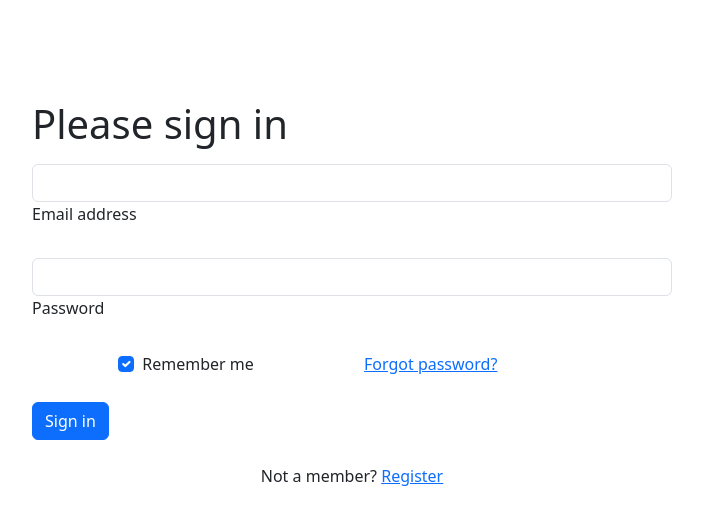
After one commit to Faton17/dita10, a PHP site: page /login.php in a window 1280 px wide. The commit adds this page. Shown: the top 525 px of the page, without its empty margins (288-991 px from the left). Run offline with PHP 8.4, Linux system fonts and the light colour scheme.

Commit message:
login and register

```diff
--- a/config.php
+++ b/config.php
@@ -3,7 +3,7 @@
 $user = "root";
 $pass = "";
 $server ="localhost";
-$dbname = "dita 7";
+$dbname = "db1";
 
 try{
 
--- /dev/null
+++ b/footer.php
@@ -0,0 +1,3 @@
+<script src="https://cdn.jsdelivr.net/npm/bootstrap@5.3.3/dist/js/bootstrap.min.js" integrity="sha384-0pUGZvbkm6XF6gxjEnlmuGrJXVbNuzT9qBBavbLwCsOGabYfZo0T0to5eqruptLy" crossorigin="anonymous"></script>
+</body>
+</html>
--- /dev/null
+++ b/header.php
@@ -0,0 +1,9 @@
+<!DOCTYPE html>
+<html lang="en">
+<head>
+    <meta charset="UTF-8">
+    <meta name="viewport" content="width=device-width, initial-scale=1.0">
+    <title>Document</title>
+    <link rel="stylesheet" href="https://cdn.jsdelivr.net/npm/bootstrap@5.3.3/dist/css/bootstrap.min.css" integrity="sha384-QWTKZyjpPEjISv5WaRU9OFeRpok6YctnYmDr5pNlyT2bRjXh0JMhjY6hW+ALEwIH" crossorigin="anonymous">
+</head>
+<body>
--- /dev/null
+++ b/login.php
@@ -0,0 +1,48 @@
+<?php include_once 'header.php'; ?>
+
+
+    <div class="w-50 mx-auto" style="padding-top: 100px">
+        <h1 class="mb-3">Please sign in</h1>
+        <form>
+        <!-- Email input -->
+        <div data-mdb-input-init class="form-outline mb-4">
+             <input type="email" id="form2Example1" class="form-control" />
+            <label class="form-label" for="form2Example1">Email address</label>
+        </div>
+
+        <!-- Password input -->
+        <div data-mdb-input-init class="form-outline mb-4">
+            <input type="password" id="form2Example2" class="form-control" />
+            <label class="form-label" for="form2Example2">Password</label>
+        </div>
+
+        <!-- 2 column grid layout for inline styling -->
+            <div class="row mb-4">
+            <div class="col d-flex justify-content-center">
+        <!-- Checkbox -->
+            <div class="form-check">
+            <input class="form-check-input" type="checkbox" value="" id="form2Example31" checked />
+            <label class="form-check-label" for="form2Example31"> Remember me </label>
+        </div>
+        </div>
+
+        <div class="col">
+            <!-- Simple link -->
+            <a href="#!">Forgot password?</a>
+        </div>
+        </div>
+
+  <!-- Submit button -->
+  <button  type="button" data-mdb-button-init data-mdb-ripple-init class="btn btn-primary btn-block mb-4">Sign in</button>
+
+  <!-- Register buttons -->
+  <div class="text-center">
+    <p>Not a member? <a href="#!">Register</a></p>
+
+    </button>
+  </div>
+</form>
+
+
+
+<?php include_once 'footer.php'; ?>
```
Also changed, not shown: dashboard.php (+11 -28 lines), register.php (added, +35 -0 lines).
